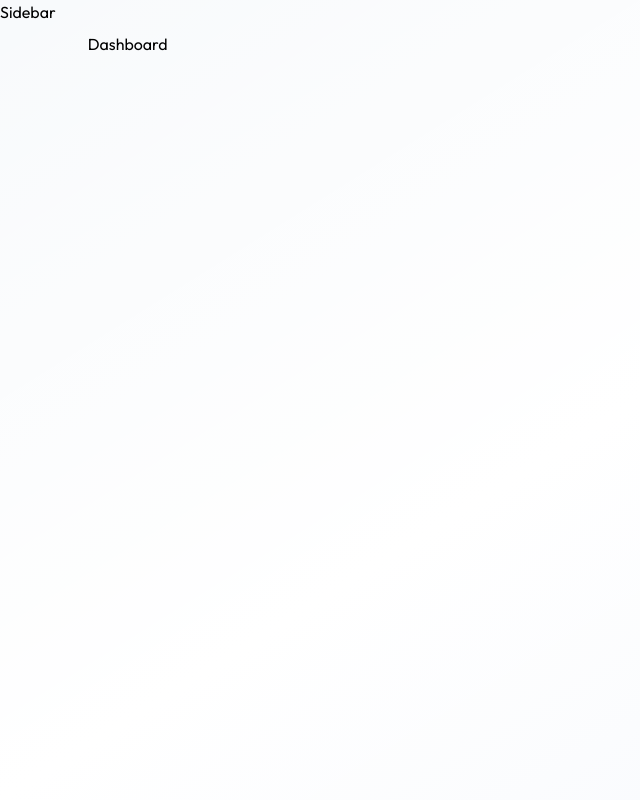
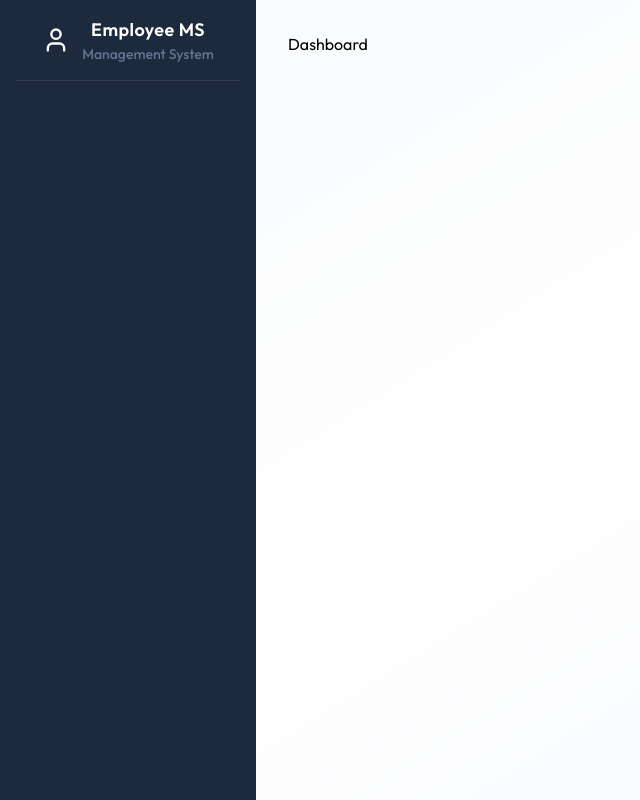
Before and after one commit to noob-mishu/Employee-Management-System---EMS, a React (Vite) app in the folder Frontend/: page /dashboard in a window 1280 px wide. Shown: the whole page, without its empty margins (0-640 px from the left). Built offline with nearby package versions, Linux system fonts and the light colour scheme; the HTML template or start-up script is replaced by a standard one.

Commit message:
Sidebar updated

```diff
--- a/Frontend/src/components/Sidebar.jsx
+++ b/Frontend/src/components/Sidebar.jsx
@@ -1,4 +1,4 @@
-import React from "react";
+import React, { useEffect, useState } from "react";
 import { useLocation } from "react-router-dom";
 import { dummyProfileData } from "../assets/assets";
 import { MenuIcon, UserIcon, XIcon } from "lucide-react";
@@ -23,7 +23,7 @@ const Sidebar = () => {
       <div className="text-2xl font-bold mb-6 text-center border-b border-white/10 pb-4">
         <div className="flex items-center justify-center">
           <div className="flex items-center gap-3">
-            <UserIcon classname="text-white size-7" />
+            <UserIcon className="text-white size-7" />
             <div>
               <p className="text-lg font-semibold text-white tracking-wide">
                 Employee MS
@@ -34,7 +34,11 @@ const Sidebar = () => {
             </div>
           </div>
 
-          <button onClick={() => setmobileOpen(false)} className="lg:hidden text-slate-400 hover:text-white p-1" >
+          {/*Mobile Close Button*/}
+          <button
+            onClick={() => setmobileOpen(false)}
+            className="lg:hidden text-slate-400 hover:text-white p-1"
+          >
             <XIcon size={20} />
           </button>
         </div>
@@ -51,7 +55,7 @@ const Sidebar = () => {
 
   return (
     <>
-      //mobile button
+      {/*Mobile Button*/}
       <button
         onClick={() => setmobileOpen(true)}
         className="lg:hidden fixed top-4 left-4 z-50 p-2 bg-slate-900 text-white rounded-lg shadow-lg border border-white/10"
@@ -61,14 +65,15 @@ const Sidebar = () => {
       {/*mobile overlay*/}
       {mobileOpen && (
         <div
-          className="lg:hidden fixed inset-0 z-40 bg-black/50"
-          blackdrop-blur-sm
+          className="lg:hidden fixed inset-0 z-40 bg-black/50 blackdrop-blur-sm"
           onClick={() => setmobileOpen(false)}
         ></div>
       )}
       {/*sidebar-desktop*/}
       <aside
-        className={`fixed top-0 left-0 h-full w-64 bg-slate-800 text-white p-4 z-50 transform ${mobileOpen ? "translate-x-0" : "-translate-x-full"} transition-transform duration-300 ease-in-out lg:translate-x-0 lg:static lg:flex-shrink-0 $ {mobileOpen ? "translate-x-0" : "-translate-x-full"}`}
+        className={`fixed top-0 left-0 h-full w-64 bg-slate-800 text-white p-4 z-50 transform ${
+          mobileOpen ? "translate-x-0" : "-translate-x-full"
+        } transition-transform duration-300 ease-in-out lg:translate-x-0 lg:static lg:flex-shrink-0`}
       >
         {sidebarContent}
       </aside>
--- a/Frontend/src/pages/Layout.jsx
+++ b/Frontend/src/pages/Layout.jsx
@@ -1,16 +1,17 @@
-import { Outlet } from "react-router-dom"
+import { Outlet } from "react-router-dom";
+import Sidebar from "../components/Sidebar";
 
 const Layout = () => {
   return (
     <div className="flex h-screen bg-linear-to-br from bg-slate-50 via-white to-indigo-50/30">
-      <p>Sidebar</p>
+      <Sidebar/>
       <main className="flex-1 overflow-y-auto">
         <div className="p-4 pt-16 sm:p-6 lg:p-8 max-w-400 mx-auto">
-          <Outlet/>
+          <Outlet />
         </div>
       </main>
     </div>
-  )
-}
+  );
+};
 
-export default Layout
+export default Layout;
```
